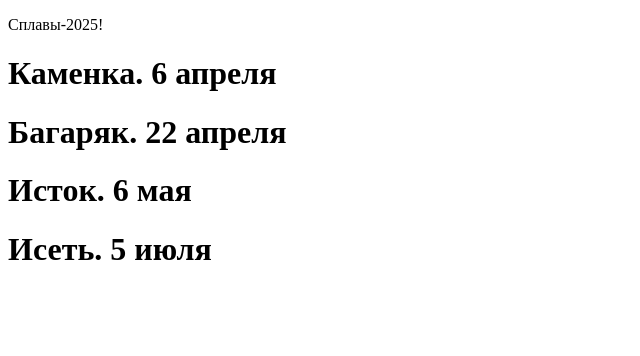
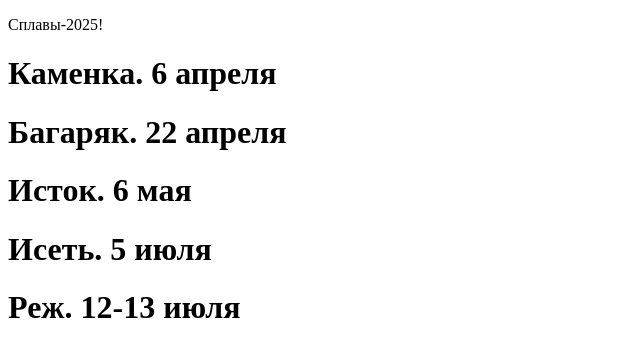
Before and after one commit to SergioB18/test, a plain HTML site: page index.html in a window 1280 px wide. Shown: the whole page, without its empty margins (0-640 px from the left). Drawn offline with Linux system fonts and the light colour scheme.

Commit message:
5 commit

```diff
--- a/index.html
+++ b/index.html
@@ -11,5 +11,6 @@
     <h1>Багаряк. 22 апреля</h1>
     <h1>Исток. 6 мая</h1>
     <h1>Исеть. 5 июля</h1>
+    <h1>Реж. 12-13 июля</h1>
 </body>
 </html>
```
